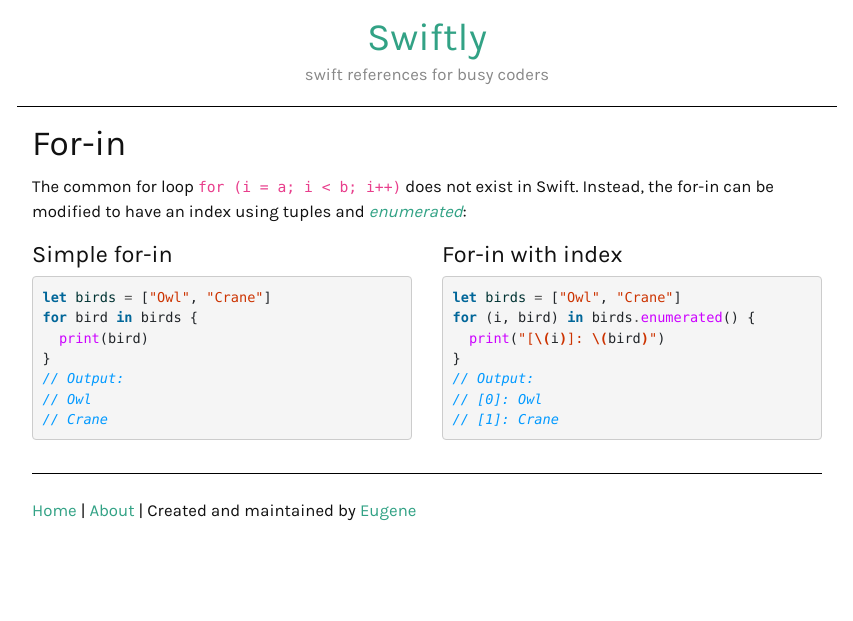
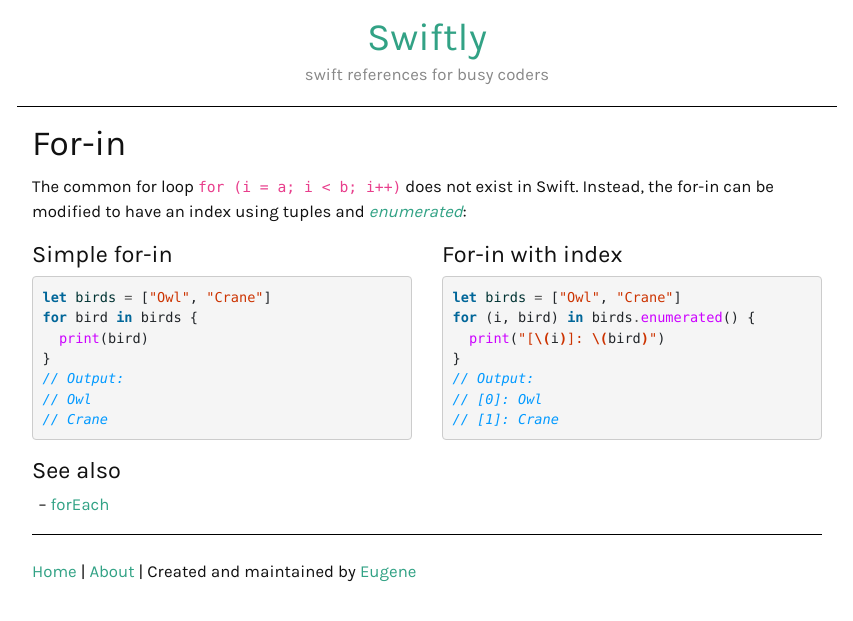
Before and after one commit to ebelinski/swiftly, a Jekyll site: the page built from for-in.md, in a window 1280 px wide. Shown: the top 621 px of the page, without its empty margins (213-1066 px from the left). Built offline with Jekyll 4.4.1, drawn with Linux system fonts in a browser that asks for light colours.

Commit message:
added see also to foreach

````diff
--- a/for-in.md
+++ b/for-in.md
@@ -38,3 +38,7 @@ for (i, bird) in birds.enumerated() {
 ```
 
 {% include closecol.html closerow=true %}
+
+### See also
+
+* [forEach](/foreach)
````
